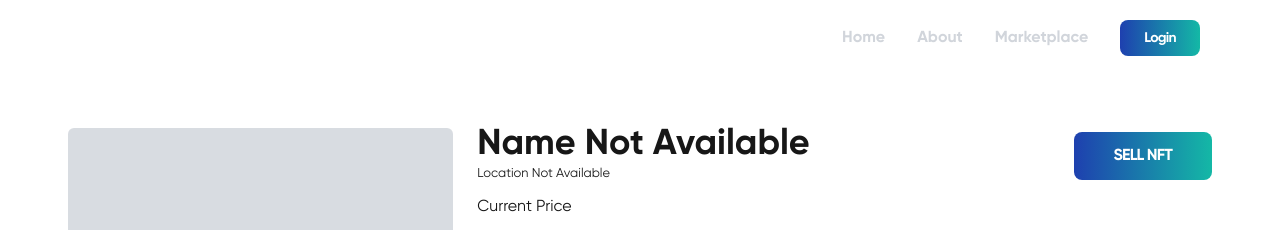
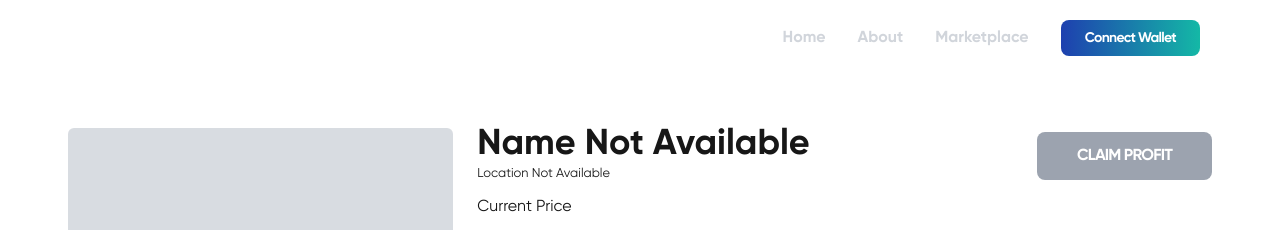
Before and after one commit to Hackathon-Hunter/plantify-web, a Next.js app: page /profile/detail in a window 1280 px wide. Shown: the top 230 px of the page. Built offline with nearby package versions, Linux system fonts and the light colour scheme.

Commit message:
refactor(profile): add button

```diff
--- a/src/app/about/page.tsx
+++ b/src/app/about/page.tsx
@@ -1,6 +1,5 @@
 'use client';
 
-import { BasicButton } from "@/components/Button";
 import React from "react";
 import Head from "next/head";
 import Header from "@/components/Header";
--- a/src/app/profile/detail/page.tsx
+++ b/src/app/profile/detail/page.tsx
@@ -8,14 +8,14 @@ import DetailContent from "./partial/DetailContent";
 import DetailLocation from "./partial/DetailLocation";
 
 interface DataDetail {
-  images?: string;
-  names?: string;
-  prices?: string;
-  descriptions?: string;
-  locations?: string;
-  harvestTimes?: string;
-  harvestProfits?: string;
-  sizeAreas?: string;
+  images: string | undefined;
+  names: string | undefined;
+  prices: string | undefined;
+  descriptions: string | undefined;
+  locations: string | undefined;
+  harvestTimes: string | undefined;
+  harvestProfits: string | undefined;
+  sizeAreas: string | undefined;
 }
 
 export default function Marketplace() {
@@ -24,14 +24,14 @@ export default function Marketplace() {
 
   useEffect(() => {
     const datas: DataDetail = {
-      images: searchParams.get('image'),
-      names: searchParams.get('name'),
-      prices: searchParams.get('price'),
-      descriptions: searchParams.get('description'),
-      locations: searchParams.get('location'),
-      harvestTimes: searchParams.get('harvestTime'),
-      harvestProfits: searchParams.get('harvestProfit'),
-      sizeAreas: searchParams.get('sizeArea')
+      images: searchParams.get('image') ?? undefined,
+      names: searchParams.get('name') ?? undefined,
+      prices: searchParams.get('price') ?? undefined,
+      descriptions: searchParams.get('description') ?? undefined,
+      locations: searchParams.get('location') ?? undefined,
+      harvestTimes: searchParams.get('harvestTime') ?? undefined,
+      harvestProfits: searchParams.get('harvestProfit') ?? undefined,
+      sizeAreas: searchParams.get('sizeArea') ?? undefined,
     };
 
     setDataDetail(datas);
--- a/src/app/profile/detail/partial/DetailContent.tsx
+++ b/src/app/profile/detail/partial/DetailContent.tsx
@@ -21,13 +21,16 @@ const DetailContent: React.FC<DetailContentProps> = ({ dataDetail }) => {
   const [loading, setLoading] = useState(true);
   const [showModalSuccess, setShowModalSuccess] = useState(false);
   const [showModalFailure, setShowModalFailure] = useState(false);
+  const currentDate = new Date();
+  const [day, month, year] = dataDetail?.harvestTimes?.split('-') ?? [];
+  const harvestDate = new Date(`${year}-${month}-${day}`);
 
-  const ModalSuccess = ({ closeModal }) => (
+  const ModalSuccess = ({ closeModal }: any) => (
     <div className="fixed inset-0 bg-gray-800 bg-opacity-50 flex justify-center items-center">
       <div className="bg-gray-800 p-6 rounded-lg shadow-lg text-center">
         <h2 className="text-2xl font-bold mb-4">Success</h2>
         <iframe src="https://lottie.host/embed/4fbef5ad-e560-432b-9a27-5c4d69a5ef68/Xe0JrH7dWt.json"></iframe>
-        <p>Your purchase was successful!</p>
+        <p>Your claim profit successful!</p>
         <button
           className="mt-4 bg-green-500 text-white py-2 px-4 rounded"
           onClick={closeModal}
@@ -38,7 +41,7 @@ const DetailContent: React.FC<DetailContentProps> = ({ dataDetail }) => {
     </div>
   );
 
-  const ModalFailure = ({ closeModal }) => (
+  const ModalFailure = ({ closeModal }: any) => (
     <div className="fixed inset-0 bg-gray-800 bg-opacity-50 flex justify-center items-center">
       <div className="bg-gray-800 p-6 rounded-lg shadow-lg text-center">
         <h2 className="text-2xl font-bold mb-4">Failed</h2>
@@ -122,12 +125,12 @@ const DetailContent: React.FC<DetailContentProps> = ({ dataDetail }) => {
                     </span>
                     <small>{dataDetail?.locations || "Location Not Available"}</small>
                   </div>
-                  <button
-                    className="inline-flex items-center justify-center font-semibold tracking-tighter text-white transition duration-500 ease-in-out transform bg-transparent w-fit bg-gradient-to-r from-blue-800 to-teal-500 py-3 px-10 text-md focus:shadow-outline rounded-lg"
-                    onClick={() => handleBuyClick("success")}
-                  >
-                    SELL NFT
-                  </button>
+                  <BasicButton
+                    onclick={() => handleBuyClick("success")}
+                    title="CLAIM PROFIT"
+                    fullWidth={false}
+                    isDisable={currentDate > harvestDate ? false : true}
+                  />
                 </div>
                 <small className="text-sm md:text-base">Current Price</small>
                 <div className="flex flex-col md:flex-row md:items-end gap-2 md:gap-6">
--- a/src/app/profile/page.tsx
+++ b/src/app/profile/page.tsx
@@ -12,18 +12,26 @@ export default function Profile() {
   const router = useRouter();
   const [dataContent, setDataContent] = useState([]);
   const [loading, setLoading] = useState(true);
+  const [searchTerm, setSearchTerm] = useState("");
 
-  const handleDetail = (image: any, name: any, price: any, description: any) => () => {
-    const dataDetail = {
-      images: image,
-      names: name,
-      prices: price,
-      descriptions: description
+  const handleDetail = (
+    image?: string,
+    name?: string,
+    price?: string,
+    description?: string,
+    location?: string,
+    harvestTime?: string,
+    harvestProfit?: string,
+    sizeArea?: string) => () => {
+      router.push(
+        `/profile/detail?image=${encodeURIComponent(image ?? "")}&name=${encodeURIComponent(name ?? "")}&price=${encodeURIComponent(price ?? "")}&description=${encodeURIComponent(description ?? "")}&location=${encodeURIComponent(location ?? "")}&harvestTime=${encodeURIComponent(harvestTime ?? "")}&harvestProfit=${encodeURIComponent(harvestProfit ?? "")}&sizeArea=${encodeURIComponent(sizeArea ?? "")}`
+      );
     }
 
-    localStorage.setItem("data_detail", JSON.stringify(dataDetail));
-    router.push("./profile/detail");
-  }
+  const filteredContent = dataContent.filter((token: { metadata: any[][][] }) => {
+    const name = token.metadata[0][0].find(([key]) => key === "name")?.[1]?.Text || "Untitled";
+    return name.toLowerCase().includes(searchTerm.toLowerCase());
+  });
 
   useEffect(() => {
     const responseData = async () => {
@@ -74,32 +82,73 @@ export default function Profile() {
         </div>
 
         {/* NFT Purchased Grid */}
+        <div className="h-auto md:h-screen w-full p-5">
+          {loading ? (
+            <div className="grid grid-cols-1 sm:grid-cols-2 lg:grid-cols-3 gap-4">
+              {[...Array(9)].map((_, index) => (
+                <div
+                  key={index}
+                  className="w-full sm:w-[250px] flex flex-col border border-[#393556] animate-pulse"
+                >
+                  <div className="bg-gray-300 h-[304px] w-full"></div>
+                  <div className="p-2 gap-2">
+                    <div className="bg-gray-300 h-4 w-3/4 mb-2"></div>
+                    <div className="flex justify-between w-full">
+                      <div className="bg-gray-300 h-4 w-1/4"></div>
+                      <div className="bg-gray-300 h-4 w-1/4"></div>
+                    </div>
+                  </div>
+                </div>
+              ))}
+            </div>
+          ) : (
             <div className="grid grid-cols-1 md:grid-cols-3 gap-6 mt-10 mb-52">
-          {[...Array(3)].map((_, index) => (
+              {filteredContent.map((token: { metadata: any[][][] }, index: React.Key | null | undefined) => {
+                const image = token.metadata[0][0].find(([key]) => key === "image")?.[1]?.Text || "";
+                const name = token.metadata[0][0].find(([key]) => key === "name")?.[1]?.Text || "Untitled";
+                const price = token.metadata[0][0].find(([key]) => key === "price")?.[1]?.Nat.toString() || "N/A";
+                const description = token.metadata[0][0].find(([key]) => key === "description")?.[1]?.Text || "N/A";
+                const location = token.metadata[0][0].find(([key]) => key === "location")?.[1]?.Text || "N/A";
+                const harvestTime = token.metadata[0][0].find(([key]) => key === "harvest_date")?.[1]?.Text || "N/A";
+                const harvestProfit = token.metadata[0][0].find(([key]) => key === "harvest_profits")?.[1]?.Nat.toString() || "N/A";
+                const sizeArea = token.metadata[0][0].find(([key]) => key === "size_area")?.[1]?.Nat.toString() || "N/A";
+
+                return (
                   <div
-              className="border rounded-md p-4 flex flex-col items-start"
                     key={index}
+                    className="w-full sm:w-[250px] flex flex-col rounded-lg border border-[#393556]"
+                    onClick={handleDetail(image, name, price, description, location, harvestTime, harvestProfit, sizeArea)}
                   >
-              {/* NFT Image */}
+                    {image ? (
                       <Image
-                src="https://images.unsplash.com/photo-1502823403499-6ccfcf4fb453?q=80&w=1887&auto=format&fit=crop&ixlib=rb-4.0.3&ixid=M3wxMjA3fDB8MHxwaG90by1wYWdlfHx8fGVufDB8fHx8fA%3D%3D"
-                alt="nft"
+                        src={image}
+                        alt={name}
                         height={150}
                         width={150}
                         className="rounded-md object-cover h-[250px] w-[350px]"
                       />
+                    ) : (
+                      <div className="bg-gray-300 animate-pulse w-full h-[200px] rounded-md"></div>
+                    )}
                     <div className="flex flex-col mt-3 w-full">
                       {/* NFT Title */}
                       <span className="text-md font-semibold mb-1">
-                  NFT #{index + 1}
+                        {name || "Name Not Available"}
                       </span>
                       {/* NFT Price */}
-                <small className="text-[#FFD166] mb-3">2.00 ETH</small>
+                      <small className="text-[#FFD166] mb-3">{price !== "Price Not Available" ? `${price} ETH` : "Price Not Available"}</small>
                       {/* Detail Button */}
-                <BasicButton onclick={handleDetail("", name, 100, "qwejkqjwek")} title="Detail" fullWidth={true} />
+                      <BasicButton
+                        onclick={handleDetail(image, name, price, description, location, harvestTime, harvestProfit, sizeArea)}
+                        title="Detail"
+                        fullWidth={true}
+                      />
                     </div>
                   </div>
-          ))}
+                );
+              })}
+            </div>
+          )}
         </div>
       </div>
 
--- a/src/components/Button.tsx
+++ b/src/components/Button.tsx
@@ -5,10 +5,11 @@ interface ButtonProps {
     onclick: () => void;
     title: string;
     size?: 'small' | 'medium' | 'large';
-    fullWidth: boolean
+    fullWidth: boolean;
+    isDisable?: boolean;
 }
 
-export const BasicButton: React.FC<ButtonProps> = ({ onclick, title, size = 'medium', fullWidth = false }) => {
+export const BasicButton: React.FC<ButtonProps> = ({ onclick, title, size = 'medium', fullWidth = false, isDisable = false, }) => {
     const sizeClasses = {
         small: 'py-2 px-6 text-sm',
         medium: 'py-3 px-10 text-md',
@@ -17,21 +18,28 @@ export const BasicButton: React.FC<ButtonProps> = ({ onclick, title, size = 'med
     return (
         <button
             onClick={onclick}
-            className={`inline-flex items-center justify-center font-semibold tracking-tighter text-white transition duration-500 ease-in-out transform bg-transparent ${fullWidth ? 'w-full' : 'w-auto'} bg-gradient-to-r from-blue-800 to-teal-500 ${sizeClasses[size]} focus:shadow-outline rounded-lg`}
+            disabled={isDisable}
+            className={`inline-flex items-center justify-center font-semibold tracking-tighter text-white transition duration-500 ease-in-out transform ${fullWidth ? 'w-full' : 'w-auto'} ${sizeClasses[size]} focus:shadow-outline rounded-lg ${isDisable
+                ? 'bg-gray-400 cursor-not-allowed' // Apply gray color and disable interaction
+                : 'bg-gradient-to-r from-blue-800 to-teal-500'
+                }`}
         >
             <span className="flex items-center justify-center">{title}</span>
         </button>
     );
 };
 
-export const SecondaryButton: React.FC<ButtonProps> = ({ onclick, title, size = 'medium' }) => {
+export const SecondaryButton: React.FC<ButtonProps> = ({ onclick, title, size = 'medium', isDisable = false, }) => {
     const sizeClasses = {
         small: 'py-2 px-6 text-sm',
         medium: 'py-3 px-10 text-md',
         large: 'py-4 px-14 text-lg',
     };
     return (
-        <button onClick={onclick} className={`inline-flex items-center py-3 font-semibold text-black transition duration-500 ease-in-out transform bg-transparent bg-white ${sizeClasses[size]} md:mt-0 hover:text-black hover:bg-white focus:shadow-outline rounded-full`}>
+        <button onClick={onclick} className={`inline-flex items-center py-3 font-semibold text-black transition duration-500 ease-in-out transform bg-transparent bg-white ${sizeClasses[size]} md:mt-0 hover:text-black hover:bg-white focus:shadow-outline rounded-full ${isDisable
+            ? 'bg-gray-400 cursor-not-allowed' // Apply gray color and disable interaction
+            : 'bg-gradient-to-r from-blue-800 to-teal-500'
+            }`}>
             <div className="flex">
                 <span className="justify-center">{title}</span>
             </div>
@@ -39,14 +47,17 @@ export const SecondaryButton: React.FC<ButtonProps> = ({ onclick, title, size =
     );
 }
 
-export const BorderButton: React.FC<ButtonProps> = ({ onclick, title, size = 'medium' }) => {
+export const BorderButton: React.FC<ButtonProps> = ({ onclick, title, size = 'medium', isDisable = false, }) => {
     const sizeClasses = {
         small: 'py-2 px-6 text-sm',
         medium: 'py-3 px-10 text-md',
         large: 'py-4 px-14 text-lg',
     };
     return (
-        <button onClick={onclick} className={`inline-flex items-center font-semibold tracking-tighter text-white transition duration-500 ease-in-out ${sizeClasses[size]} transform bg-transparent border border-white rounded-full focus:shadow-outline`}>
+        <button onClick={onclick} className={`inline-flex items-center font-semibold tracking-tighter text-white transition duration-500 ease-in-out ${sizeClasses[size]} transform bg-transparent border border-white rounded-full focus:shadow-outline ${isDisable
+            ? 'bg-gray-400 cursor-not-allowed' // Apply gray color and disable interaction
+            : 'bg-gradient-to-r from-blue-800 to-teal-500'
+            }`}>
             <div className="flex">
                 <span className="justify-center">{title}</span>
             </div>
--- a/src/components/Header.tsx
+++ b/src/components/Header.tsx
@@ -58,7 +58,7 @@ export default function Header() {
           </a>
           <BasicButton
             onclick={() => router.push("/login")}
-            title="Login"
+            title="Connect Wallet"
             size="small"
             fullWidth={false} />
         </nav>
--- a/src/components/Main.tsx
+++ b/src/components/Main.tsx
@@ -46,9 +46,9 @@ export default function Main() {
         responseData();
     }, []);
 
-    const filteredContent = dataContent.filter((token) => {
-      const name = token.metadata[0][0].find(([key]) => key === "name")?.[1]?.Text || "Untitled";
-      return name.toLowerCase().includes(searchTerm.toLowerCase());
+    const filteredContent = dataContent.filter((token: { metadata: any[][][] }) => {
+        const name = token.metadata[0][0].find(([key]: any[]) => key === "name")?.[1]?.Text || "Untitled";
+        return name.toLowerCase().includes(searchTerm.toLowerCase());
     });
 
     const handleDetail = (image: string, name: string, price: string, description: string) => () => {
@@ -90,7 +90,7 @@ export default function Main() {
                     <div className="ml-6 text-center">
                         <BasicButton
                             onclick={() => router.push("/login")}
-                            title="SIGN UP"
+                            title="Connect Wallet"
                             fullWidth={false} />
                     </div>
                 </div>
@@ -163,11 +163,11 @@ export default function Main() {
                     </div>
                 ) : (
                     <div className="grid grid-cols-1 sm:grid-cols-2 lg:grid-cols-3 gap-4 justify-center">
-                        {filteredContent.slice(0, 3).map((token, index) => {
-                            const image = token.metadata[0][0].find(([key]) => key === "image")?.[1];
-                            const name = token.metadata[0][0].find(([key]) => key === "name")?.[1];
-                            const price = token.metadata[0][0].find(([key]) => key === "price")?.[1];
-                            const description = token.metadata[0][0].find(([key]) => key === "description")?.[1];
+                        {filteredContent.slice(0, 3).map((token: { metadata: any[][][] }, index) => {
+                            const image = token.metadata[0][0].find(([key]) => key === "image")?.[1]?.Text || "";
+                            const name = token.metadata[0][0].find(([key]) => key === "name")?.[1]?.Text || "Untitled";
+                            const price = token.metadata[0][0].find(([key]) => key === "price")?.[1]?.Nat.toString() || "N/A";
+                            const description = token.metadata[0][0].find(([key]) => key === "description")?.[1]?.Text || "N/A";
 
                             const getValue = (value: string | { Text: string } | { Nat: bigint }): string => {
                                 if (typeof value === "string") {
--- a/src/services/icService.ts
+++ b/src/services/icService.ts
@@ -1,7 +1,6 @@
 import { HttpAgent, Actor, ActorSubclass } from '@dfinity/agent';
 import { Principal } from '@dfinity/principal'
 import { idlFactory as backendIdlFactory } from './plantify.did.js';
-import { Principal } from '@dfinity/principal';
 
 const agent = new HttpAgent({
   host: process.env.NEXT_PUBLIC_HOST,
```
Lines whose indentation alone changed are shown as unchanged.
